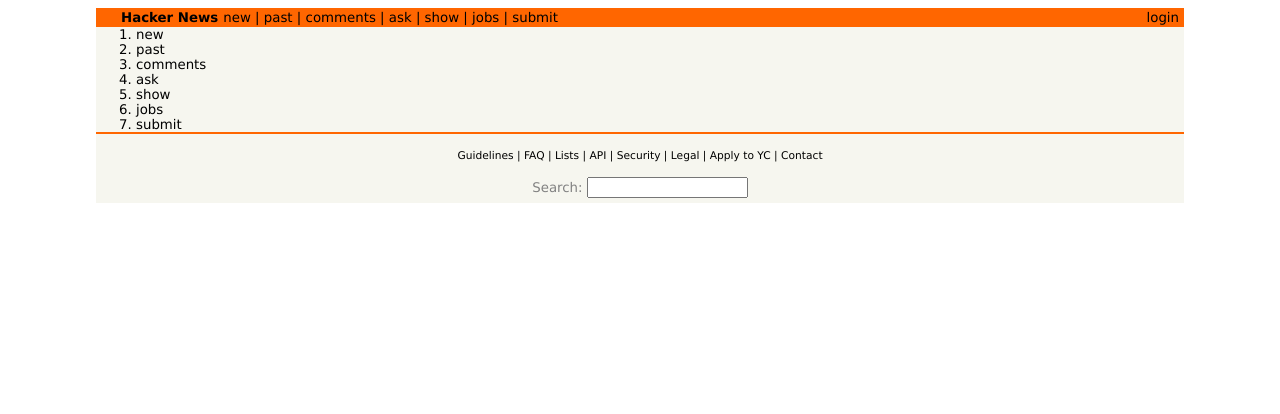
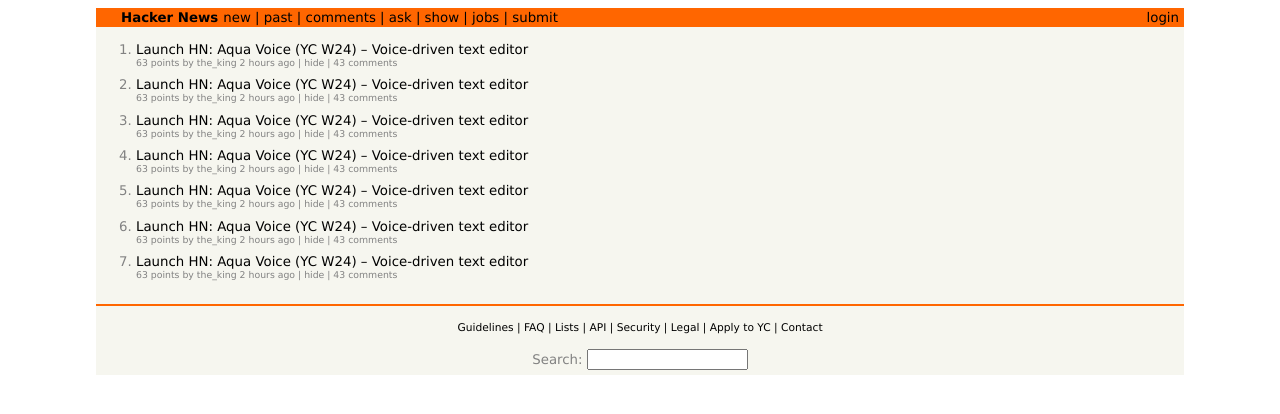
Before and after one commit to Rapids00122/C5-Layout-Reproduction, a plain HTML site: page index.html in a window 1280 px wide. Drawn offline with Linux system fonts and the light colour scheme.

Commit message:
finished body styling

```diff
--- a/index.html
+++ b/index.html
@@ -29,13 +29,20 @@
     </nav>
     <main>
       <ol>
-        <li>new</li>
-        <li>past</li>
-        <li>comments</li>
-        <li>ask</li>
-        <li>show</li>
-        <li>jobs</li>
-        <li>submit</li>
+        <li>Launch HN: Aqua Voice (YC W24) – Voice-driven text editor</li>
+        <p class="subText">63 points by the_king 2 hours ago | hide | 43 comments</p>
+        <li>Launch HN: Aqua Voice (YC W24) – Voice-driven text editor</li>
+        <p class="subText">63 points by the_king 2 hours ago | hide | 43 comments</p>
+        <li>Launch HN: Aqua Voice (YC W24) – Voice-driven text editor</li>
+        <p class="subText">63 points by the_king 2 hours ago | hide | 43 comments</p>
+        <li>Launch HN: Aqua Voice (YC W24) – Voice-driven text editor</li>
+        <p class="subText">63 points by the_king 2 hours ago | hide | 43 comments</p>
+        <li>Launch HN: Aqua Voice (YC W24) – Voice-driven text editor</li>
+        <p class="subText">63 points by the_king 2 hours ago | hide | 43 comments</p>
+        <li>Launch HN: Aqua Voice (YC W24) – Voice-driven text editor</li>
+        <p class="subText">63 points by the_king 2 hours ago | hide | 43 comments</p>
+        <li>Launch HN: Aqua Voice (YC W24) – Voice-driven text editor</li>
+        <p class="subText">63 points by the_king 2 hours ago | hide | 43 comments</p>
       </ol>
     </main>
     <footer>
--- a/style.css
+++ b/style.css
@@ -41,8 +41,21 @@
     margin: 0;
 }
 
+li::marker {
+    color: #828282;
+}
+
 main {
+    padding: 15px 0 15px 0;
     background-color: #F6F6EF;
+    display: flex;
+    flex-direction: column;
+}
+
+.subText {
+    font-size: 7pt;
+    color: #828282;
+    margin-top: 0;
 }
 
 footer {
```
